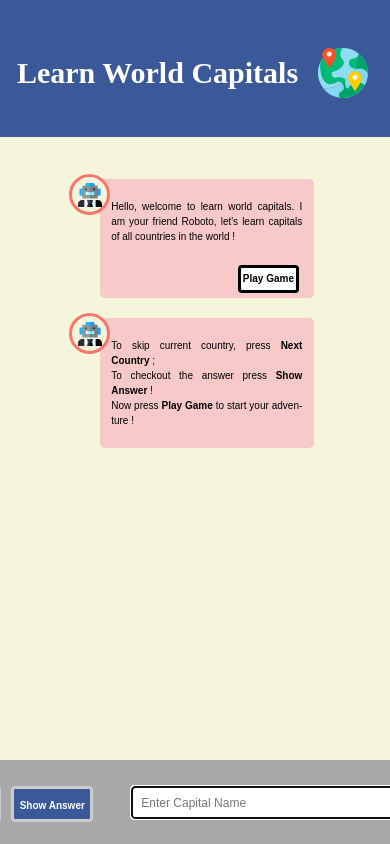
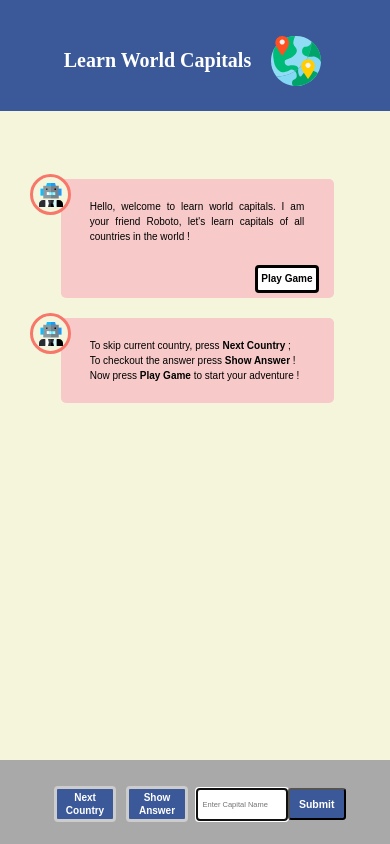
Before and after one commit to MeiChieh/Learn-Capitals, a React (Create React App) app: page / in a window 390 px wide. Built offline with nearby package versions, Linux system fonts and the light colour scheme; a web font is replaced by a local one.

Commit message:
adjust responsiveness for mobile and tablet

```diff
--- a/src/components/App.js
+++ b/src/components/App.js
@@ -60,7 +60,7 @@ class App extends React.Component {
         Math.floor(Math.random() * 250)
       ];
       await this.dataSetUp(randomCountry);
-      // console.log(randomCountry);
+      console.log(randomCountry.capital);
     } catch (err) {
       console.error(err);
     }
@@ -193,7 +193,6 @@ class App extends React.Component {
       } else {
         // setState for wrongMessage
         this.stateSetter([["isCorrect", false]]);
-
         this.stateSetter([
           [
             "wrongMessage",
@@ -202,6 +201,7 @@ class App extends React.Component {
               bolder(userInput),
               " is not the capital of ",
               bolder(country),
+              ".",
               <br key={uuid.v4()} />,
               "The capital is",
               bolder(capital),
--- a/src/components/ChatboxRight.js
+++ b/src/components/ChatboxRight.js
@@ -8,7 +8,7 @@ const ChatboxRight = props => {
         <div className="chat-message chat-message-right ">{props.message}</div>
       </div>
       <div className="avatar avatar-right">
-        <img className="chaticon chaticon-right" src={user} alt="" />
+        <img className="chaticon chaticon-right" src={user} alt="user icon" />
       </div>
     </div>
   );
--- a/src/components/Header.js
+++ b/src/components/Header.js
@@ -5,12 +5,7 @@ const Header = () => {
   return (
     <div className="app-header">
       <span className="header-text">Learn World Capitals</span>
-      <img className="header-img" src={earth} alt="" />
-      {/* <div className='headerImg'></div> */}
-      {/* <h2 className="ui header">
-        <i className="flag icon" />
-        <div className="content">Learn World Countries</div>
-      </h2> */}
+      <img className="header-img" src={earth} alt="earth icon" />
     </div>
   );
 };
--- a/src/components/IconBtn.js
+++ b/src/components/IconBtn.js
@@ -3,7 +3,7 @@ import React from "react";
 const IconBtn = props => {
   return (
     <div onClick={props.func} className="iconbtn">
-      <div>{props.message}</div>
+      <div className="btn-words">{props.message}</div>
     </div>
   );
 };
--- a/src/components/InputArea.js
+++ b/src/components/InputArea.js
@@ -16,7 +16,7 @@ const InputArea = props => {
           message="Show Answer"
         />
       </div>
-      <div className="input-loci">{props.children}</div>
+      <div>{props.children}</div>
     </div>
   );
 };
--- a/src/style/App.scss
+++ b/src/style/App.scss
@@ -20,7 +20,7 @@ body {
 
 .app-header {
   width: 80vw;
-  height: 15vh;
+  height: 12vh;
   background-color: $headerBlue;
   display: flex;
   justify-content: center;
@@ -46,7 +46,6 @@ body {
 
 //ChatboxLayout---------
 .chatbox-layout {
-  // padding-top: 5vh;
   padding-bottom: 12vh;
   background-color: beige;
   display: flex;
@@ -80,7 +79,6 @@ body {
   margin-top: 1em;
   position: relative;
   display: flex;
-  // border: solid blue;
 }
 .chatbox-left {
   justify-content: flex-start;
@@ -134,14 +132,13 @@ body {
   align-items: center;
   position: relative;
   padding: 2em 0em;
+  justify-content: center;
 }
 .chat-content-left {
   background-color: $chatLightPink;
-  justify-content: flex-start;
 }
 .chat-content-right {
   background-color: $chatLightBlue;
-  justify-content: flex-end;
 }
 
 //chat-message---------
@@ -168,7 +165,7 @@ body {
   position: absolute;
   bottom: 0.5em;
   right: 1.5em;
-  padding: 0.1em 0.2em;
+  padding: 0.1em 0.3em;
 }
 .playbtn:hover {
   cursor: pointer;
@@ -189,7 +186,6 @@ body {
   flex-direction: row;
   align-items: center;
   justify-content: center;
-  // border: solid blue;
 }
 
 //buttons
@@ -197,44 +193,29 @@ body {
 .btns {
   display: flex;
   align-items: center;
-  // margin-left: 7em;
-  // border: solid pink;
-}
-//input loci
-.input-loci {
-  margin-top: 0.5em;
-  // border: solid green;
-  display: flex;
-  align-items: center;
-}
-
-/* Searchbar */
-.searchbar {
-  // padding-right: 5vw;
-  margin: auto;
 }
 
 .input-form {
-  width: 350px;
-  height: 80px;
   display: flex;
   align-items: center;
   justify-content: center;
   font-size: 1.5em;
-  margin-left: 2.5em;
+  margin-left: 0.5em;
+  margin-top: 0.5em;
 }
 
 .input-field {
-  width: 100%;
+  width: 20vw;
   height: 1em;
   padding: 0.8em;
   border: 0.1em solid #ccc;
   border-radius: 0.3em;
-  font-size: 0.8em;
+  font-size: 0.7em;
   margin-bottom: 0.25em;
 }
 .input-button {
   font-size: 0.7em;
+  width: 15vw;
   height: 3em;
   background-color: $headerBlue;
   color: white;
@@ -242,6 +223,9 @@ body {
   font-weight: 700;
   padding: 0em 1em;
   margin-bottom: 0.25em;
+  display: flex;
+  justify-content: center;
+  align-items: center;
 }
 .input-button:hover {
   background-color: black;
@@ -250,10 +234,10 @@ body {
 }
 
 /* IconBtn */
-// buttos
+// buttons
 .iconbtn {
   height: 1em;
-  width: 7em;
+  width: 10vw;
   font-size: 1em;
   word-break: break-word;
   text-align: center;
@@ -266,12 +250,22 @@ body {
   margin-left: 1em;
   padding: 1em 0.3em;
   line-height: 1.3em;
+  position: relative;
+  display: flex;
+  flex-wrap: wrap;
+  justify-content: center;
+  align-items: center;
 }
 
 .iconbtn:hover {
   cursor: pointer;
   background-color: black;
   color: white;
+}
+
+.btn-words {
+  margin-bottom: 0em;
+  position: absolute;
 }
 
 //moreInfo and flag rendering
@@ -285,15 +279,13 @@ body {
   align-items: center;
   justify-content: space-evenly;
   padding-top: 0.5em;
-  // border: solid green;
 }
 .country {
   font-size: 2em;
   font-family: "Baloo Bhai", cursive;
   font-weight: 900;
   text-align: center;
-  // margin-right: 1.5em;
-  line-height: 2em;
+  line-height: 1em;
 }
 .flag-style {
   width: 6em;
@@ -307,6 +299,35 @@ body {
   border-top: solid black;
   font-weight: 700;
 }
+
+// tablet
+@media only screen and (max-width: 768px) {
+  .app-layout {
+    width: 100vw;
+    margin-left: 0vw;
+    margin-right: 0vw;
+    font-size: 15px;
+  }
+  .app-header {
+    width: 100vw;
+  }
+  .header-text {
+    font-size: 2em;
+  }
+  .chatbox {
+    width: 90vw;
+  }
+  .chat-content {
+    width: 70vw;
+  }
+  .input-area {
+    width: 100vw;
+  }
+  .iconbtn {
+    width: 5em;
+  }
+}
+
 // mobile
 @media only screen and (max-width: 425px) {
   .app-layout {
@@ -318,7 +339,14 @@ body {
   .app-header {
     width: 100vw;
   }
-  .input-area {
-    width: 100vw;
+  .header-text {
+    font-size: 2em;
+  }
+  .input-field {
+    font-size: 0.5em;
+    height: 2.5em;
+  }
+  .iconbtn {
+    width: 5em;
   }
 }
```
Also changed, not shown: src/components/oldThings.js (deleted, +0 -47 lines), src/components/note.txt (deleted).
